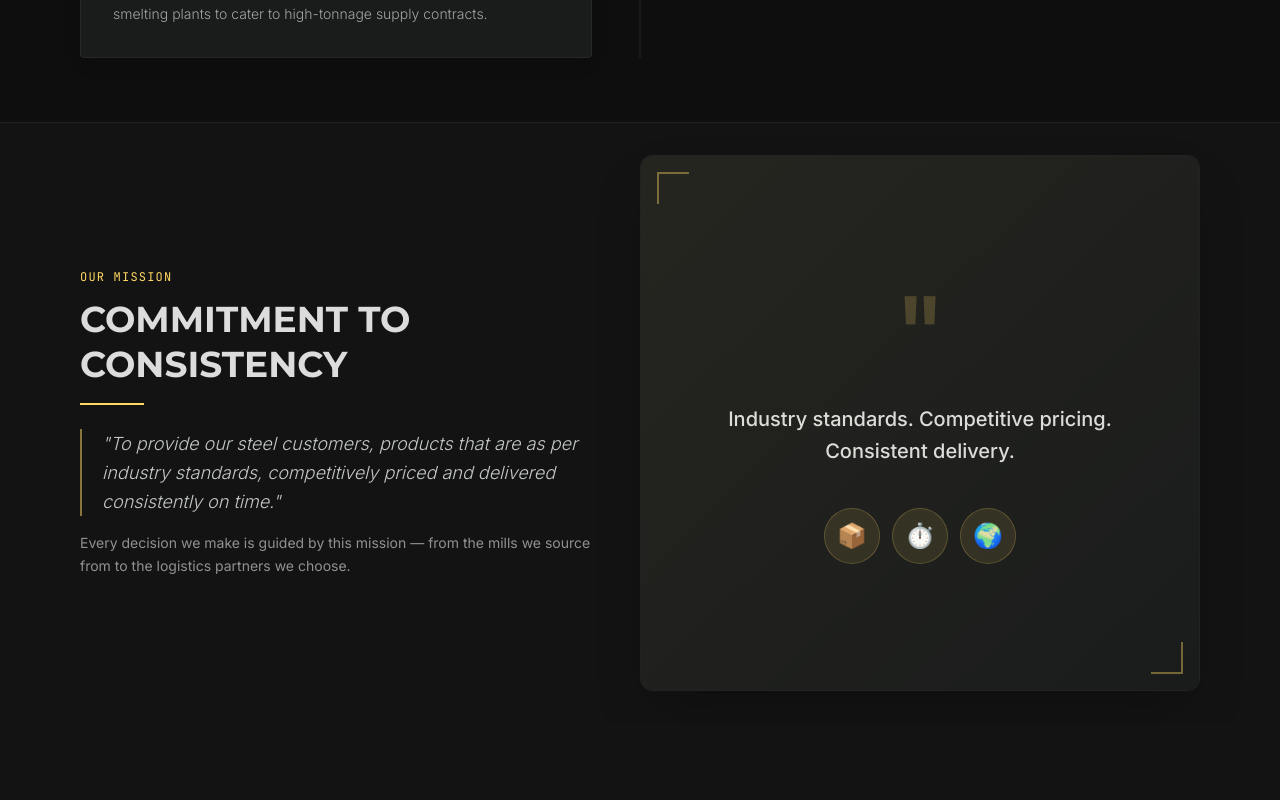
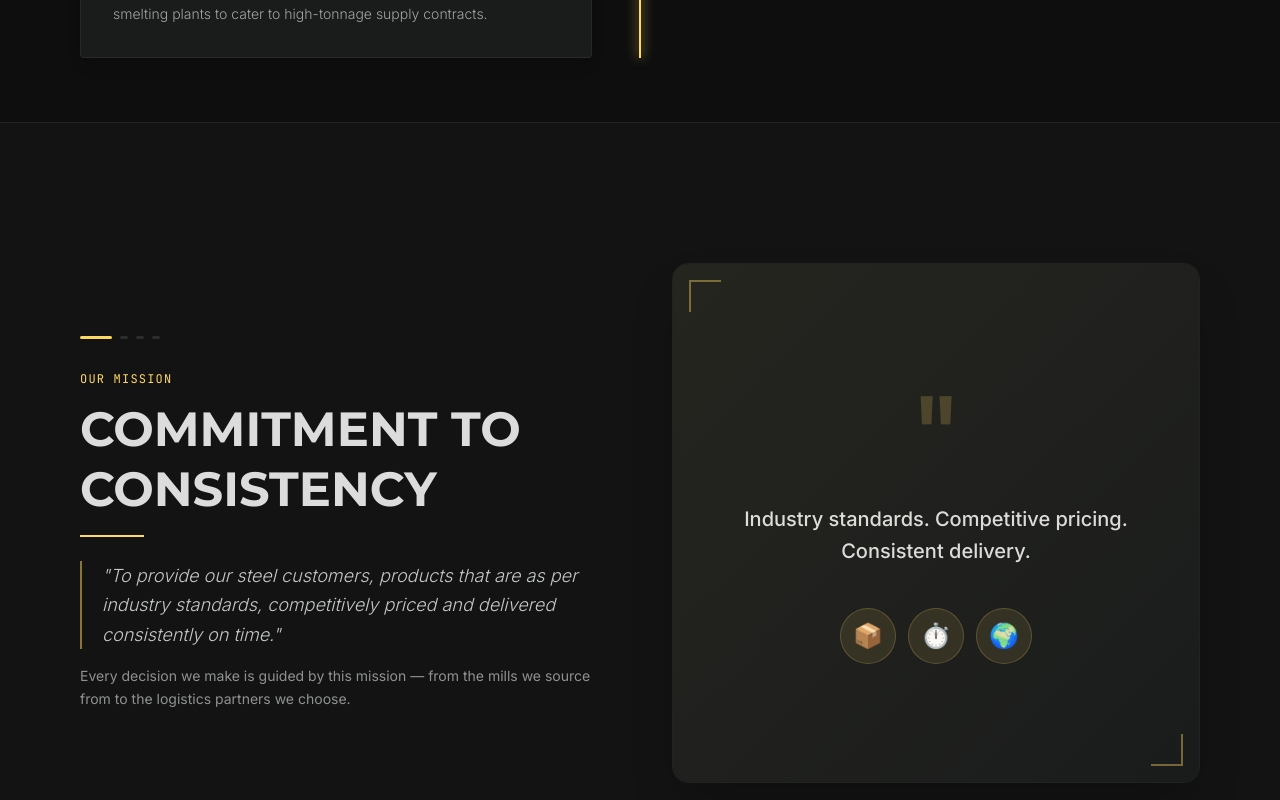
Before and after one commit to tusharikasuman/metaledtrade, a React (Vite) app in the folder frontend/: page /about in a window 1280 px wide. Shown: the part 2420-3220 px from the top of the page. Built offline with nearby package versions, Linux system fonts and the light colour scheme.

Commit message:
Fixes: Minor fixes in about page

```diff
--- a/frontend/src/App.jsx
+++ b/frontend/src/App.jsx
@@ -22,7 +22,7 @@ function App() {
   }, []);
 
   return (
-    <div className="relative min-h-screen bg-bg text-on-surface font-body-md antialiased overflow-x-hidden flex flex-col justify-between">
+    <div className="relative min-h-screen bg-bg text-on-surface font-body-md antialiased overflow-x-clip flex flex-col justify-between">
       <Navbar/>
       <main className="flex-grow">
         <Routes>
--- a/frontend/src/Pages/About.jsx
+++ b/frontend/src/Pages/About.jsx
@@ -6,101 +6,115 @@ import ahmedCeo from '../assets/about/ahmed_ceo.jpg'
 import { motion, AnimatePresence } from 'framer-motion'
 
 // ── Aceternity-style Sticky Scroll Reveal ────────────────────────────────────
-// Correct pattern: fixed-height scrollable container. Left items each fill one
-// "screen" of the container and scroll past. Right panel is sticky inside it.
+// The outer div is n×100vh. The inner is sticky top-0 h-screen.
+// useScroll on the outer div drives which item is active.
+// Each AnimatePresence child captures its own snapshot of content (no stale refs).
 function StickyScrollReveal({ content }) {
+    const containerRef = useRef(null)
     const [activeItem, setActiveItem] = useState(0)
-    const scrollContainerRef = useRef(null)
-    const itemRefs = useRef([])
 
-    // Use IntersectionObserver relative to the scrollable container
     useEffect(() => {
-        const container = scrollContainerRef.current
+        const handleScroll = () => {
+            const container = containerRef.current
             if (!container) return
 
-        const observer = new IntersectionObserver(
-            (entries) => {
-                entries.forEach((entry) => {
-                    if (entry.isIntersecting) {
-                        const idx = itemRefs.current.findIndex((r) => r === entry.target)
-                        if (idx !== -1) setActiveItem(idx)
+            const rect = container.getBoundingClientRect()
+            const viewportHeight = window.innerHeight
+            const totalScroll = rect.height - viewportHeight
+
+            if (totalScroll <= 0) return
+
+            // Progress goes from 0 (top of container hits top of viewport)
+            // to 1 (bottom of container hits bottom of viewport)
+            let progress = -rect.top / totalScroll
+            progress = Math.max(0, Math.min(1, progress))
+
+            const step = 1 / content.length
+            const idx = Math.min(Math.floor(progress / step), content.length - 1)
+
+            setActiveItem(idx)
         }
-                })
-            },
-            {
-                root: container,
-                // Trigger when the item crosses the middle of the container
-                rootMargin: '0px 0px -50% 0px',
-                threshold: 0,
+
+        window.addEventListener('scroll', handleScroll, { passive: true })
+        window.addEventListener('resize', handleScroll)
+
+        // Run on mount to set initial state
+        setTimeout(handleScroll, 100)
+
+        return () => {
+            window.removeEventListener('scroll', handleScroll)
+            window.removeEventListener('resize', handleScroll)
         }
-        )
-
-        itemRefs.current.forEach((ref) => ref && observer.observe(ref))
-        return () => observer.disconnect()
     }, [content.length])
 
-    const CONTAINER_H = '600px'
+    const item = content[activeItem] // stable snapshot for this render
 
     return (
         <div
-            ref={scrollContainerRef}
-            className="relative overflow-y-auto hide-scrollbar"
-            style={{ height: CONTAINER_H }}
+            ref={containerRef}
+            style={{ height: `${content.length * 100}vh` }}
+            className="relative"
         >
-            <div className="grid grid-cols-1 lg:grid-cols-2 gap-0 w-full max-w-[1440px] mx-auto px-6 md:px-20">
+            {/* Pinned viewport — fills screen while outer scrolls */}
+            <div className="sticky top-0 h-screen flex items-center overflow-hidden">
+                <div className="w-full max-w-[1440px] mx-auto px-6 md:px-20 h-full py-20 flex items-center">
+                    <div className="grid grid-cols-1 lg:grid-cols-2 gap-16 w-full items-center">
 
-                {/* Left: each item fills the container height, scrolls naturally */}
-                <div>
-                    {content.map((item, idx) => (
-                        <div
-                            key={idx}
-                            ref={(el) => { itemRefs.current[idx] = el }}
-                            className="flex flex-col justify-center py-16 pr-0 lg:pr-12"
-                            style={{ minHeight: CONTAINER_H }}
-                        >
-                            <motion.span
-                                animate={{ color: activeItem === idx ? '#ffd862' : 'var(--color-steel)' }}
-                                transition={{ duration: 0.4 }}
-                                className="font-label-sm uppercase tracking-widest block mb-3 text-xs"
-                            >
-                                {item.label}
-                            </motion.span>
-                            <h3 className="font-display-lg text-3xl md:text-4xl font-bold text-primary uppercase leading-tight mb-4">
-                                {item.title}
-                            </h3>
+                        {/* ── Left ── */}
+                        <div className="flex flex-col">
+                            {/* Progress dots — outside AnimatePresence so they persist */}
+                            <div className="flex items-center gap-2 mb-8">
+                                {content.map((_, i) => (
                                     <motion.div
-                                animate={{ width: activeItem === idx ? '4rem' : '1rem' }}
-                                transition={{ duration: 0.4 }}
-                                className="h-[2px] bg-[#ffd862] mb-6"
+                                        key={i}
+                                        animate={{
+                                            width: i === activeItem ? '2rem' : '0.5rem',
+                                            backgroundColor: i === activeItem ? '#ffd862' : '#444748',
+                                            opacity: i === activeItem ? 1 : 0.5
+                                        }}
+                                        transition={{ duration: 0.35 }}
+                                        className="h-[3px] rounded-full"
+                                        style={{ width: '0.5rem' }}
                                     />
-                            <motion.div
-                                animate={{ opacity: activeItem === idx ? 1 : 0.45 }}
-                                transition={{ duration: 0.4 }}
-                            >
-                                {item.body}
-                            </motion.div>
-                        </div>
                                 ))}
                             </div>
 
-                {/* Right: sticky panel, swaps visual based on active item */}
-                <div
-                    className="hidden lg:block"
-                    style={{ position: 'sticky', top: 0, height: CONTAINER_H, alignSelf: 'flex-start' }}
-                >
-                    <div className="h-full py-8">
+                            {/* Content — each key change triggers enter/exit */}
                             <AnimatePresence mode="wait">
                                 <motion.div
                                     key={activeItem}
-                                initial={{ opacity: 0, y: 12 }}
+                                    initial={{ opacity: 0, y: 24 }}
                                     animate={{ opacity: 1, y: 0 }}
-                                exit={{ opacity: 0, y: -12 }}
-                                transition={{ duration: 0.45, ease: 'easeOut' }}
-                                className="h-full rounded-xl overflow-hidden border border-outline-variant/30 shadow-2xl"
+                                    exit={{ opacity: 0, y: -24 }}
+                                    transition={{ duration: 0.45, ease: [0.16, 1, 0.3, 1] }}
                                 >
-                                {content[activeItem].visual}
+                                    <span className="text-[#ffd862] font-label-sm uppercase tracking-widest text-xs mb-3 block">
+                                        {item.label}
+                                    </span>
+                                    <h3 className="font-display-lg text-3xl md:text-5xl font-bold text-primary uppercase leading-tight mb-4">
+                                        {item.title}
+                                    </h3>
+                                    <div className="h-[2px] w-16 bg-[#ffd862] mb-6" />
+                                    {item.body}
                                 </motion.div>
                             </AnimatePresence>
+                        </div>
+
+                        {/* ── Right ── */}
+                        <div className="hidden lg:block relative h-[65vh]">
+                            <AnimatePresence mode="wait">
+                                <motion.div
+                                    key={activeItem}
+                                    initial={{ opacity: 0, scale: 0.96, filter: 'blur(4px)' }}
+                                    animate={{ opacity: 1, scale: 1, filter: 'blur(0px)' }}
+                                    exit={{ opacity: 0, scale: 1.02, filter: 'blur(4px)' }}
+                                    transition={{ duration: 0.45, ease: 'easeOut' }}
+                                    className="absolute inset-0 rounded-2xl overflow-hidden border border-outline-variant/30 shadow-2xl"
+                                >
+                                    {item.visual}
+                                </motion.div>
+                            </AnimatePresence>
+                        </div>
                     </div>
                 </div>
             </div>
@@ -110,6 +124,7 @@ function StickyScrollReveal({ content }) {
 
 
 // ── Main About Page ──────────────────────────────────────────────────────────
+
 const About = () => {
     useEffect(() => {
         const reveals = document.querySelectorAll('.reveal')
--- a/frontend/src/index.css
+++ b/frontend/src/index.css
@@ -90,7 +90,7 @@ body {
   margin: 0;
   padding: 0;
   width: 100%;
-  overflow-x: hidden;
+  overflow-x: clip;
   background-color: var(--color-bg);
   color: var(--color-ivory);
 }
```
Lines whose indentation alone changed are shown as unchanged.
